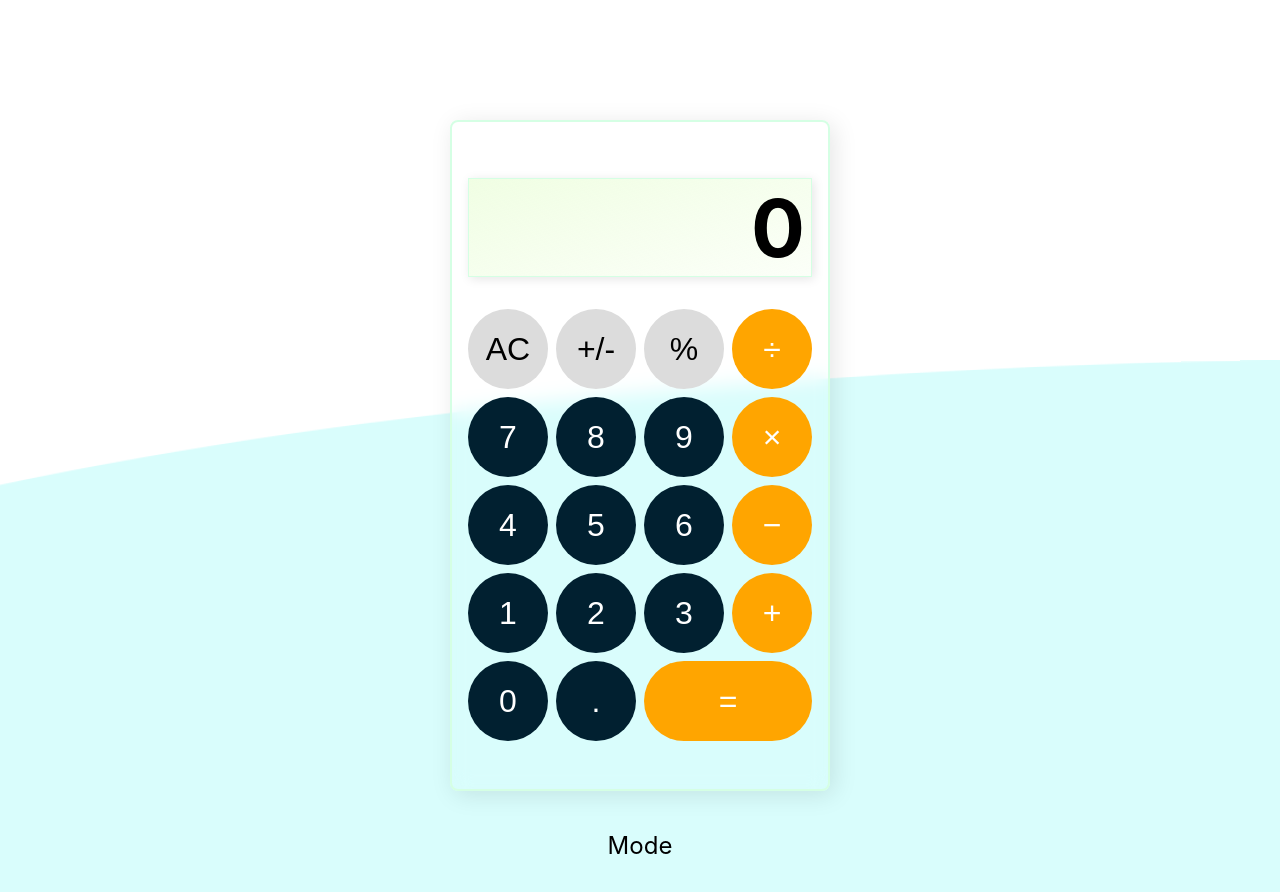
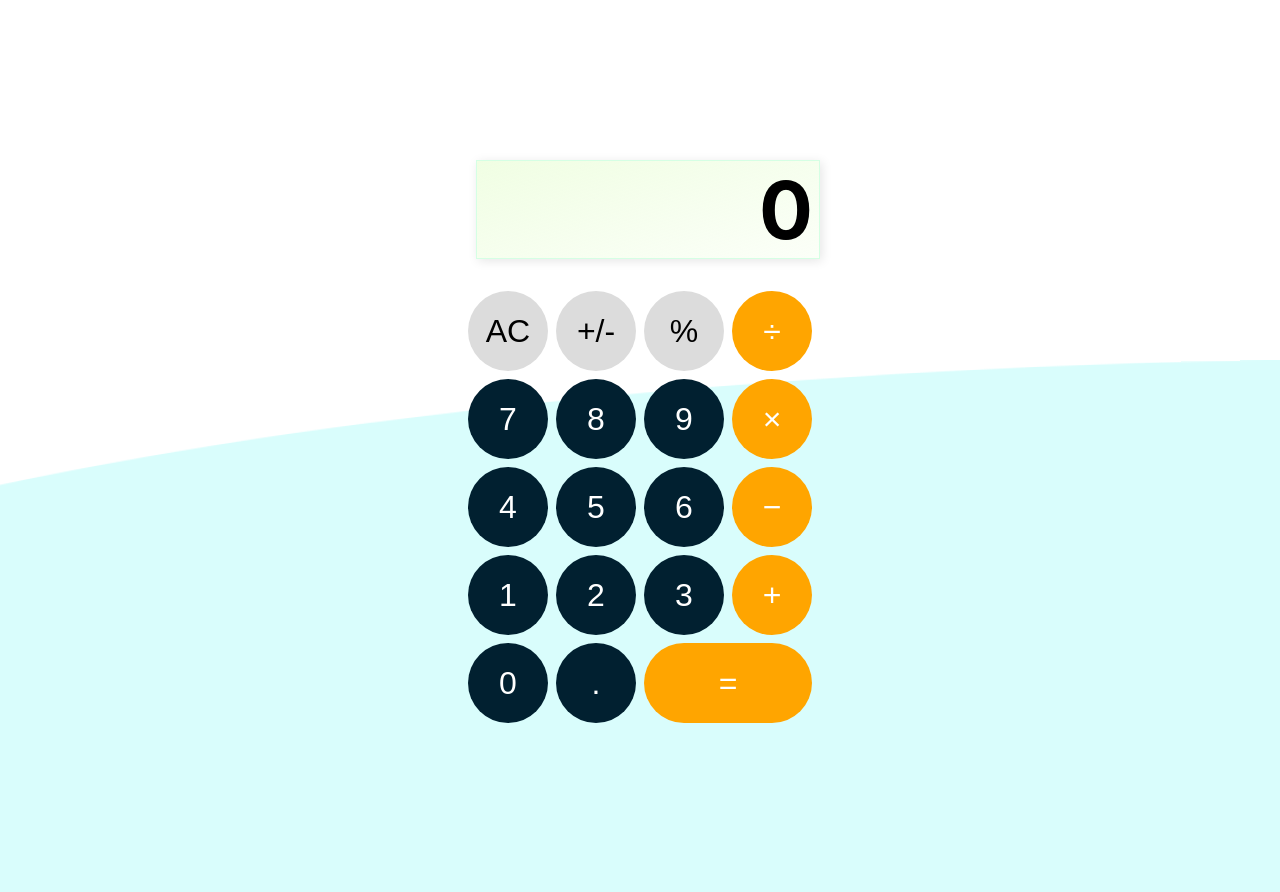
Before and after one commit to Kristian-kodehode/calculator-v3, a React (Vite) app: page / in a window 1280 px wide. Shown: the top 892 px of the page. Built offline with nearby package versions, Linux system fonts and the light colour scheme.

Commit message:
removed darkmode from calculator and app

```diff
--- a/src/App.jsx
+++ b/src/App.jsx
@@ -1,14 +1,14 @@
-import React, { useState } from "react";
+// import React from "react";
 import Calculator from "./Calculator";
 
 function App() {
-  const [darkMode, setDarkMode] = useState(false);
-  const handleToggle = () => {
-    setDarkMode((prevMode) => !prevMode);
-  };
+  // const [darkMode, setDarkMode] = useState(false);
+  // const handleToggle = () => {
+  //   setDarkMode((prevMode) => !prevMode);
+  // };
   return (
     <div className="page ">
-      <Calculator darkMode={darkMode} />
+      <Calculator />
     </div>
   );
 }
--- a/src/Calculator.jsx
+++ b/src/Calculator.jsx
@@ -1,6 +1,6 @@
 import { useState } from "react";
 
-const Calculator = ({ darkMode, handleToggle }) => {
+const Calculator = () => {
   const [displayValue, setDisplayValue] = useState("0");
   const [firstOperand, setFirstOperand] = useState(null);
   const [operator, setOperator] = useState(null);
@@ -89,7 +89,7 @@ const Calculator = ({ darkMode, handleToggle }) => {
 
   return (
     <div className="container">
-      <div className={`calculator ${darkMode ? "darkmode" : ""}`}>
+      <div>
         <div className="display">{displayValue}</div>
         <div className="keypad">
           <div className="row">
@@ -144,16 +144,6 @@ const Calculator = ({ darkMode, handleToggle }) => {
           </div>
         </div>
       </div>
-      <div className="checkbox-container">
-        <label htmlFor="myCheckbox">Mode</label>
-        <input
-          id="myCheckbox"
-          type="checkbox"
-          className="themeselector"
-          checked={darkMode}
-          onChange={handleToggle}
-        />
-      </div>
     </div>
   );
 };
```
